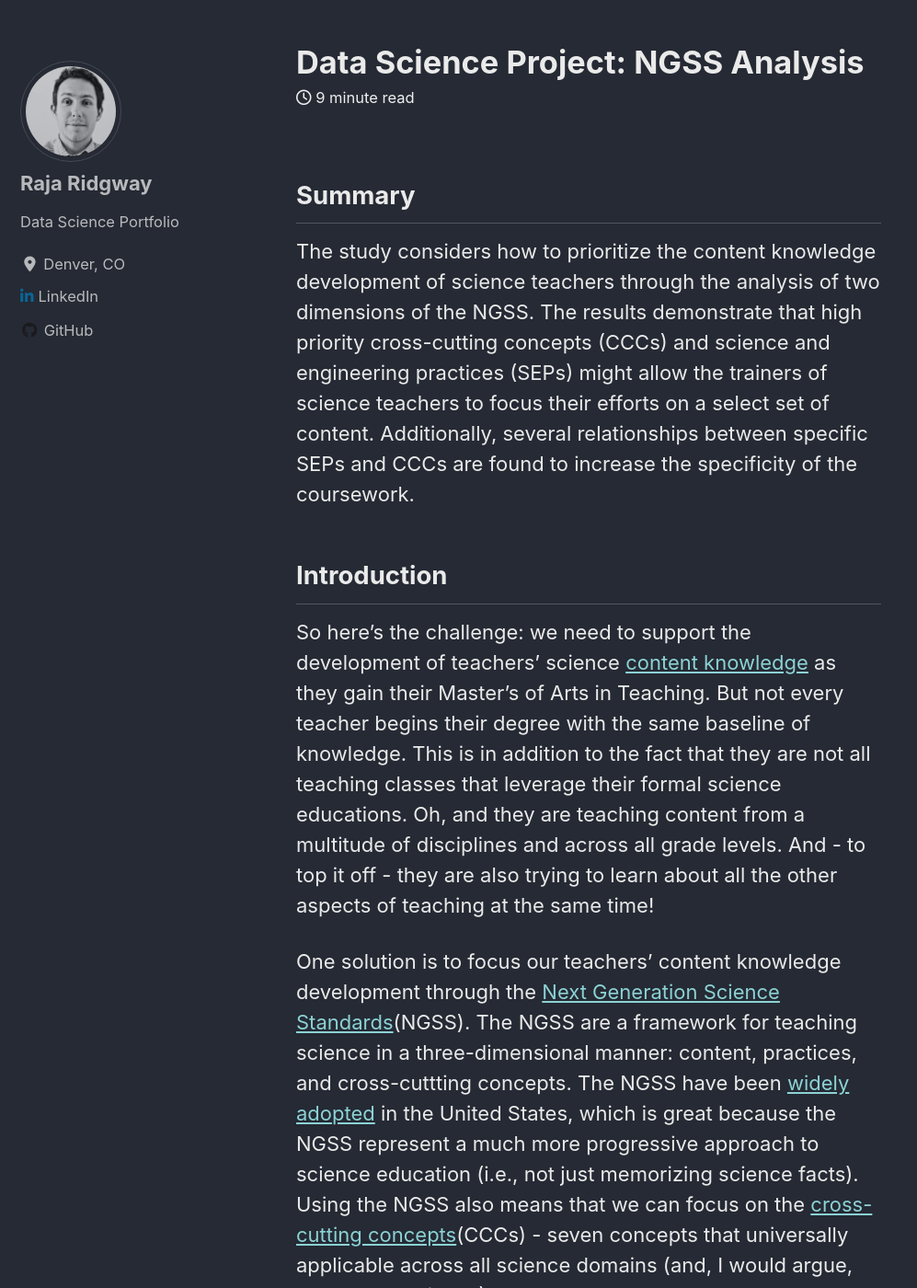
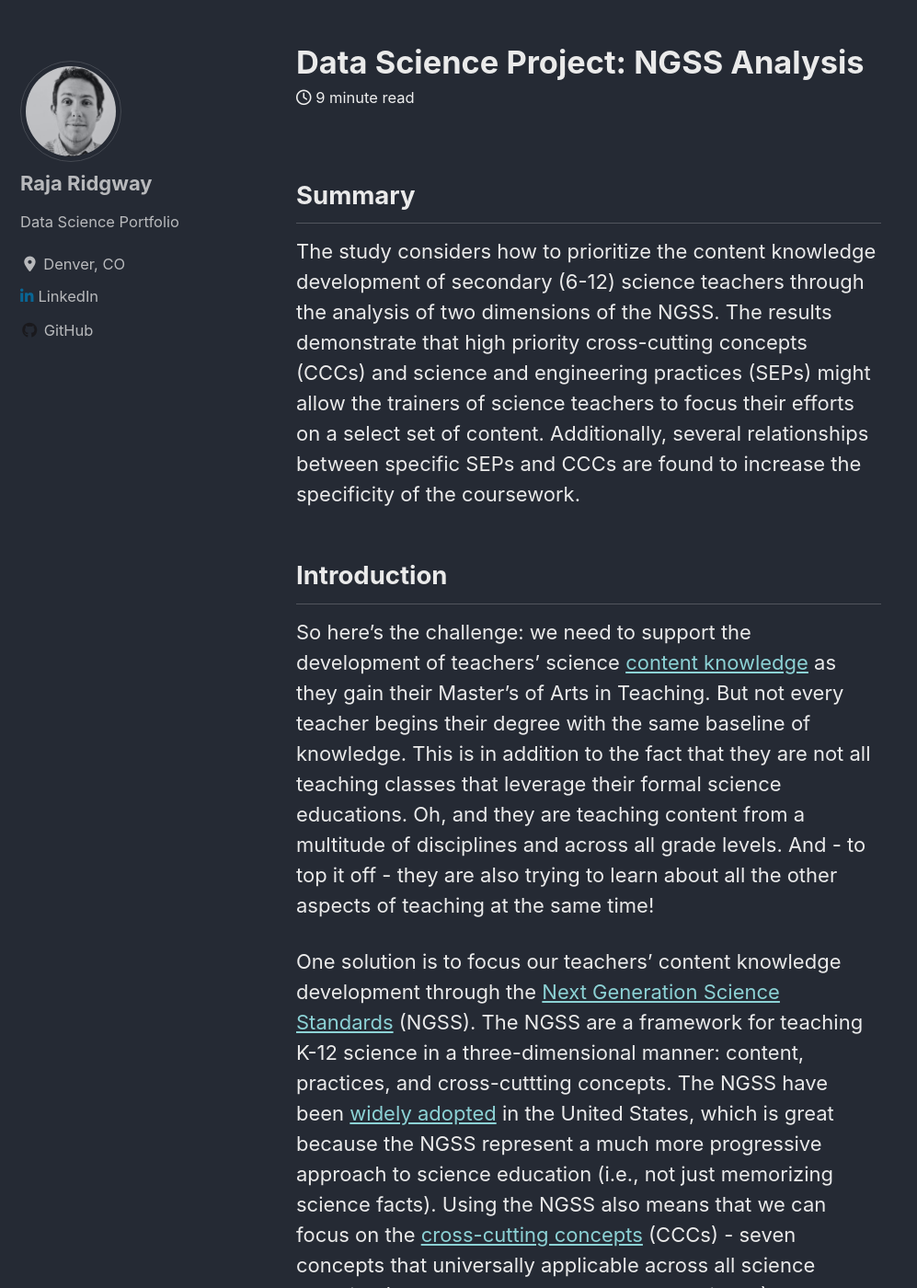
Before and after one commit to rajaridgway/rajaridgway.github.io, a Jekyll site: the page built from _posts/2020-04-01-ngssanalysis.md, in a window 1280 px wide and 1400 px high, scrolled down 436 px. Shown: the whole window at 92% size, without its empty margins (0-997 px from the left). Built offline with Jekyll 4.4.1, drawn with Linux system fonts in a browser that asks for light colours; cached includes are drawn as plain includes; nearby versions of some CDN libraries; some of the changed text lies outside the part shown.

Commit message:
5th draft of ngss

````diff
--- a/_posts/2020-04-01-ngssanalysis.md
+++ b/_posts/2020-04-01-ngssanalysis.md
@@ -8,21 +8,21 @@
 ---
 
 ## Summary
-The study considers how to prioritize the content knowledge development of science teachers through the analysis of two dimensions of the NGSS. The results demonstrate that high priority cross-cutting concepts (CCCs) and science and engineering practices (SEPs) might allow the trainers of science teachers to focus their efforts on a select set of content. Additionally, several relationships between specific SEPs and CCCs are found to increase the specificity of the coursework.
+The study considers how to prioritize the content knowledge development of secondary (6-12) science teachers through the analysis of two dimensions of the NGSS. The results demonstrate that high priority cross-cutting concepts (CCCs) and science and engineering practices (SEPs) might allow the trainers of science teachers to focus their efforts on a select set of content. Additionally, several relationships between specific SEPs and CCCs are found to increase the specificity of the coursework.
 
 ## Introduction
 So here's the challenge: we need to support the development of teachers' science [content knowledge](https://www.wcu.edu/WebFiles/PDFs/Shulman.pdf) as they gain their Master's of Arts in Teaching. But not every teacher begins their degree with the same baseline of knowledge. This is in addition to the fact that they are not all teaching classes that leverage their formal science educations. Oh, and they are teaching content from a multitude of disciplines and across all grade levels. And - to top it off - they are also trying to learn about all the other aspects of teaching at the same time!
 
-One solution is to focus our teachers' content knowledge development through the [Next Generation Science Standards](https://www.nextgenscience.org/)(NGSS). The NGSS are a framework for teaching science in a three-dimensional manner: content, practices, and cross-cuttting concepts. The NGSS have been [widely adopted](https://ngss.nsta.org/about.aspx) in the United States, which is great because the NGSS represent a much more progressive approach to science education (i.e., not just memorizing science facts). Using the NGSS also means that we can focus on the [cross-cutting concepts](https://ngss.nsta.org/CrosscuttingConceptsFull.aspx)(CCCs) - seven concepts that universally applicable across all science domains (and, I would argue, across all subjects!).
+One solution is to focus our teachers' content knowledge development through the [Next Generation Science Standards](https://www.nextgenscience.org/) (NGSS). The NGSS are a framework for teaching K-12 science in a three-dimensional manner: content, practices, and cross-cuttting concepts. The NGSS have been [widely adopted](https://ngss.nsta.org/about.aspx) in the United States, which is great because the NGSS represent a much more progressive approach to science education (i.e., not just memorizing science facts). Using the NGSS also means that we can focus on the [cross-cutting concepts](https://ngss.nsta.org/CrosscuttingConceptsFull.aspx) (CCCs) - seven concepts that universally applicable across all science domains (and, I would argue, across all subjects!).
 
-However, we cannot likely cover all the of the CCCs in great depth while providing a coherent and cohesive experience for our teachers. So we need to prioritize. But, which CCCs are the most important? Or are they all equally important? And if we choose specific CCCs to focus on, are they connected to specific [science and engineering practices](https://ngss.nsta.org/PracticesFull.aspx)(SEPs)? Let's boil these wonderings down into a couple research questions:
+However, we cannot realistically cover all the of the CCCs at an appropriate level of depth while providing a coherent and cohesive experience for our teachers. So we need to prioritize. But, which CCCs are the most important? Or are they all equally important? And if we choose specific CCCs to focus on, are they connected to specific [science and engineering practices](https://ngss.nsta.org/PracticesFull.aspx) (SEPs)? Let's boil these wonderings down into a couple research questions:
 
 ### Research Questions
 1. How are the CCCs and SEPs represented in the NGSS? Is there a difference between middle and high school?
 2. Is there a relationship between CCCs and SEPs?
 
 ## Methodology
-The NGSS organizes the content, SEPs, and CCCs into statements called [performance expectations](https://www.nextgenscience.org/glossary/performance-expectation-pe)(PEs) which are freely available on the Internet. However, there are 208 of them, which would mean that taking the time to go to each webpage to figure out which SEPs and CCCs are specific to a PE would take a whole lot of time. And be super repetitive. So it's time for some webscraping!
+The NGSS organizes the content, SEPs, and CCCs into statements called [performance expectations](https://www.nextgenscience.org/glossary/performance-expectation-pe) (PEs) which are freely available on the Internet. However, there are 208 of them, which would mean that taking the time to go to each webpage to figure out which SEPs and CCCs are specific to a PE would take a whole lot of time. And be super repetitive. So it's time for some webscraping!
 
 ### Gathering Data via Web Scraping
 To create a data set of all the PEs, CCCs, and SEPs, I started with some light investigation of the official NGSS website. I found that you could [search](https://www.nextgenscience.org/search-standards) for the PEs, or download a full [PDF](https://www.nextgenscience.org/sites/default/files/AllDCI.pdf) of the standards. You can also access the individual pages for each PE, if you know the number and the full name. I don't know all 208 PEs, so I looked for another route.
@@ -157,11 +157,11 @@
 sec_ccc
 ```
 
-I went through a similar process for the SEPs given that the data was already gathered and formatted. The full code in a Jupyter Notebook for that process can be found on my [GitHub](https://github.com/rajaridgway/ngssAnalysis).
+I went through a similar process for the SEPs - the full code and the resulting .csv file can be found on my [GitHub](https://github.com/rajaridgway/ngssAnalysis).
 
 The last step was to manipulate the MS and HS dataframes to see if there was a relationship between SEPs and CCCs. This was accomplished by grouping the CCCs and the SEPs using the `.count` method:
 
-```Python
+```python
 #Count the number of times a CCC is connected a SEP - MS
 ms_group = ms.groupby(["CCC","SEP"]).count()
 
@@ -211,8 +211,8 @@
 Teachers have a limited amount of time and cognitive space to give to content knowledge development. Prioritizing content based on patterns in how the NGSS PEs are designed can ensure that teachers are leveraging their time in the most meaningful way possible.
 
 ### Potential Next Steps
-While this study considered the relationship between SEPs and CCCs at a high level, further analysis could be done for indiciators within the grade-level progressions (see, for example, ["Asking and Defining and Problems"](https://ngss.nsta.org/Practices.aspx?id=1)).
+While this study considered the relationship between SEPs and CCCs at a high level, further analysis could be done for indiciators within the grade-level progressions (see, for example, "[Asking and Defining and Problems](https://ngss.nsta.org/Practices.aspx?id=1)").
 
-Additionally, the third dimension of the NGSS - [the displinary core ideas](https://ngss.nsta.org/DisciplinaryCoreIdeasTop.aspx)(DCIs) - was not considered in this study. Further analysis considering relationships between the SEPs, CCCs and the DCIs could be completed to consider which core ideas should be the focus of science teacher training.
+Additionally, the third dimension of the NGSS - [the displinary core ideas](https://ngss.nsta.org/DisciplinaryCoreIdeasTop.aspx) (DCIs) - was not considered in this study. Further analysis considering relationships between the SEPs, CCCs and the DCIs could be completed to consider which core ideas should be the focus of science teacher training.
 
 Finally, this data science project utilized a variety of tools and scripts. Refactoring could be done to increase the efficiency and transferability of the code.
````
Also changed, not shown: other parts of _posts/2020-04-01-ngssanalysis.md (+2 -2 lines).
